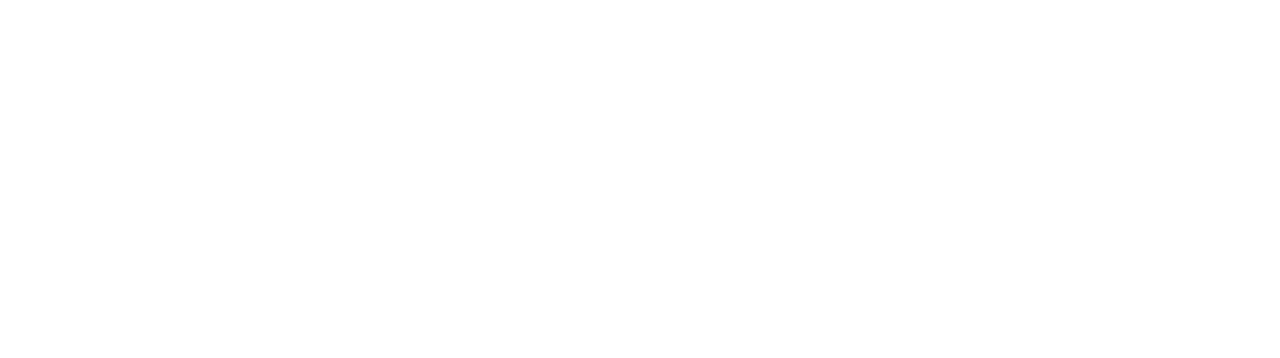
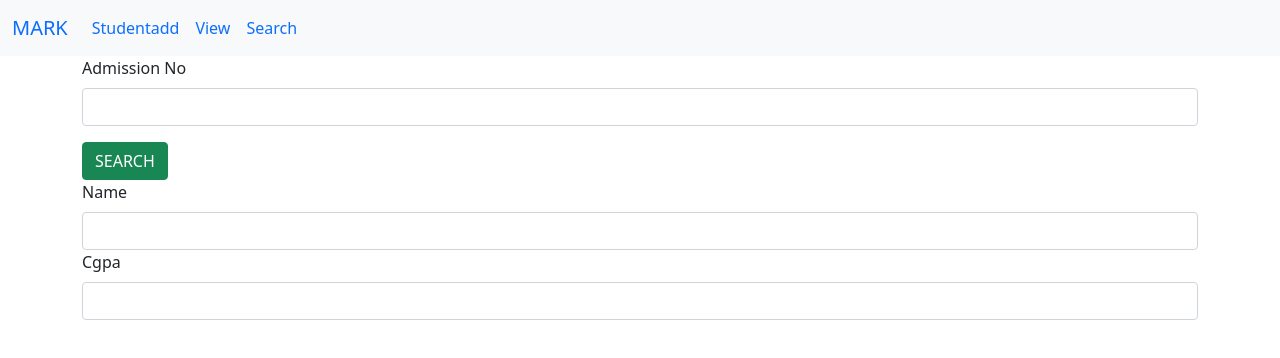
Before and after one commit to adhiponnuzz/Markappreactapp, a React (Create React App) app: page /search in a window 1280 px wide. Before the commit this address had no page. Shown: the top 358 px of the page. Built offline with nearby package versions, Linux system fonts and the light colour scheme.

Commit message:
search finished

```diff
--- a/src/App.js
+++ b/src/App.js
@@ -5,6 +5,7 @@ import  'bootstrap/dist/js/bootstrap.bundle.min.js';
 import Studentadd from './component/Studentadd';
 import View from './component/View';
 import { BrowserRouter, Route, Router, Routes } from 'react-router-dom';
+import Search from './component/Search';
 
 function App() {
   return (
@@ -16,6 +17,7 @@ function App() {
 
       <Route path="/" exact element={<Studentadd/>}/>
       <Route path="/view" exact element={<View/>}/>
+      <Route path="/search" exact element={<Search/>}/>
 
 
 
--- a/src/component/Navbar.js
+++ b/src/component/Navbar.js
@@ -24,6 +24,10 @@ const Navbar = () => {
             <Link to="/view" class="nav-link">View</Link>
 
         </li>
+        <li class="nav-item">
+            <Link to="/search" class="nav-link">Search</Link>
+
+        </li>
 
       </ul>
     </div>
--- /dev/null
+++ b/src/component/Search.js
@@ -0,0 +1,58 @@
+import axios from 'axios'
+import React, { useState } from 'react'
+import Navbar from './Navbar'
+
+const Search = () => {
+    var [admno,setAdmno]=useState("")
+    const [data,setData]=useState([{"name":"","cgpa":""}])
+
+    const subData=()=>{
+        const data={"admno":admno}
+        console.log(data)
+        axios.post("http://localhost:5000/api/search",data).then((Response)=>{
+            console.log(Response.data)
+            setData(Response.data)
+        })
+    }
+
+  return (
+    <div>
+        <Navbar/>
+        <div className="container">
+    <div className="row">
+        <div className="col col-12 col-sm-12 col-md-12 col-lg-12 col-xl-12 col-xxl-12">
+            <div className="row g-3">
+                <div className="col col-12 col-sm-12 col-md-12 col-lg-12 col-xl-12 col-xxl-12">
+                    <label for="" className="form-label">Admission No</label>
+                    <input onChange={(e)=>{setAdmno(e.target.value)}}  type="text" className="form-control"/>
+                </div>
+                <div className="col col-12 col-sm-12 col-md-12 col-lg-12 col-xl-12 col-xxl-12">
+                  <button onClick={subData} className="btn btn-success">SEARCH</button>
+                </div>
+            </div>
+            {data.map((value,key)=>{
+
+                return <div className="row">
+                 <div className="col col-12 col-sm-12 col-md-12 col-lg-12 col-xl-12 col-xxl-12" >
+                   <label for="" className="form-label">Name</label>
+                   <input type="text" value={value.name} className="form-control"/>
+
+                </div>
+                <div className="col col-12 col-sm-12 col-md-12 col-lg-12 col-xl-12 col-xxl-12">
+                <label for="" className="form-label">Cgpa</label>
+                <input type="text" value={value.cgpa} className="form-control"/>
+
+                </div>
+                </div>
+
+            })}
+        </div>
+    </div>
+</div>
+
+
+    </div>
+  )
+}
+
+export default Search
```
